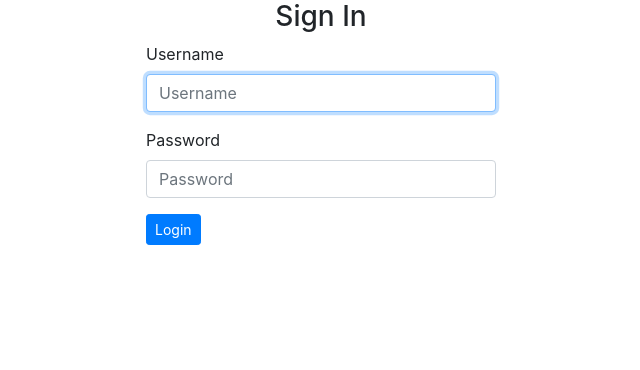
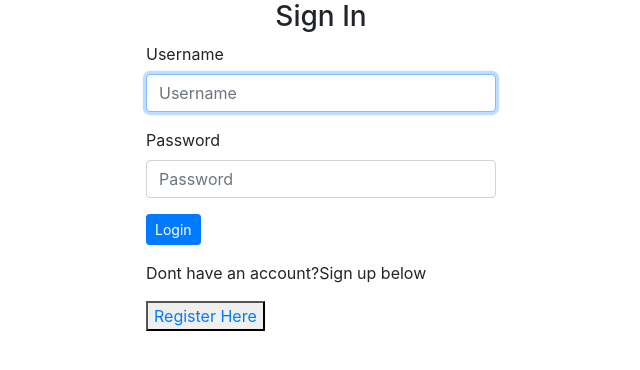
Before and after one commit to Valentino-Junior/Gram-Insta, a Django app: page /accounts/login/ in a window 1280 px wide. Shown: the top 370 px of the page, without its empty margins (319-959 px from the left). Run offline with Django 3.2, Linux system fonts and the light colour scheme; some libraries are stand-ins or nearby versions.

Commit message:
Pushing to heroku

```diff
--- a/gram/templates/all-glam/base.html
+++ b/gram/templates/all-glam/base.html
@@ -10,6 +10,9 @@
   {% else %}
     <title>GramInsta</title>
   {% endif %}
+
+  <link rel="icon" type="image/x-icon" href="https://cdn.freebiesupply.com/images/large/2x/instagram-icon-white-on-black.png">
+
 
   {% block styles %}
     {% bootstrap_css %}
--- a/gram/templates/registration/login.html
+++ b/gram/templates/registration/login.html
@@ -27,6 +27,8 @@
             <input type="hidden" name="next" value="{{next}}">
 
           </form>
+          <p>Dont have an account?Sign up below</p>
+          <button><a href="/accounts/register/">Register Here</a></button>
 
         </div>
 
```
Also changed, not shown: gram/templates/django_registration/registration_form.html (renamed from gram/templates/registration/registration_form.html).
